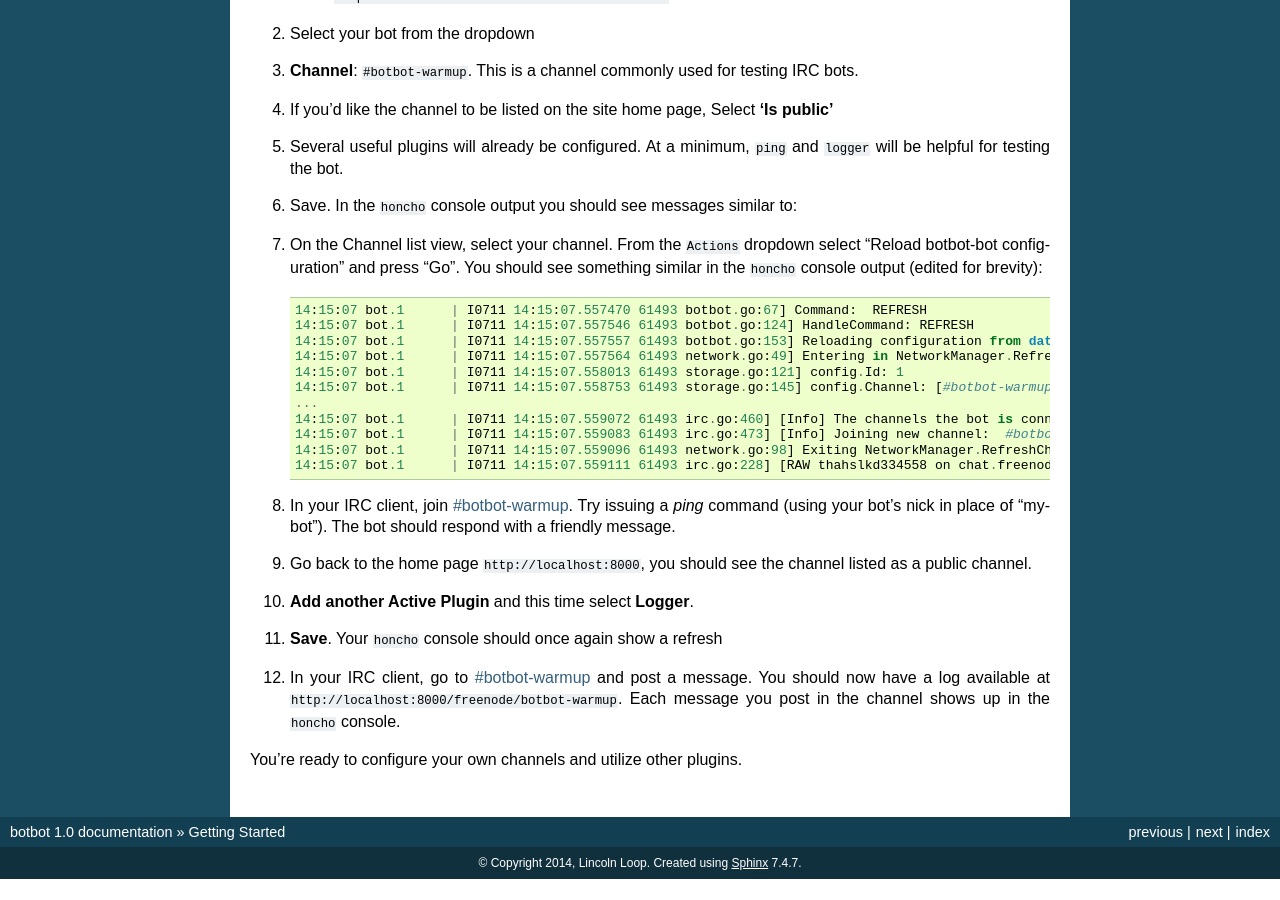
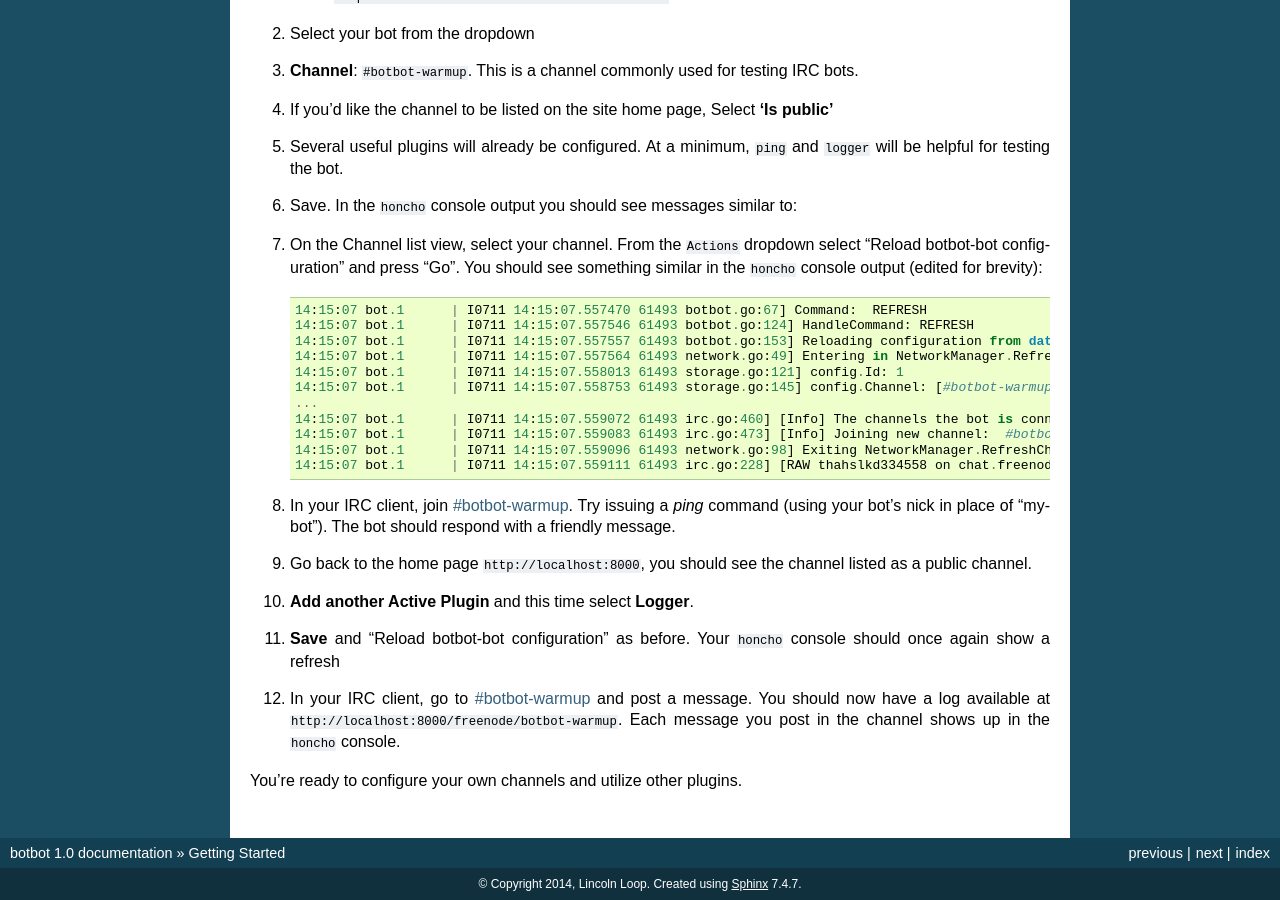
Before and after one commit to BotBotMe/botbot-web, a Sphinx documentation site: the page built from docs/getting_started.rst, in a window 1280 px wide and 900 px high, scrolled down 893 px. Built offline with Sphinx 7.4.7, drawn with Linux system fonts in a browser that asks for light colours; before the commit the page ends 1772 px from its top, so only the background shows below that.

Commit message:
Update instruction to be clear about reloading config

```diff
--- a/docs/getting_started.rst
+++ b/docs/getting_started.rst
@@ -64,7 +64,7 @@ Now that your bot is connected to a network or server, you can start having it j
 8. In your IRC client, join `#botbot-warmup <irc://irc.freenode.net:6667/botbot-warmup>`_. Try issuing a `ping` command (using your bot's nick in place of "mybot"). The bot should respond with a friendly message.
 9. Go back to the home page ``http://localhost:8000``, you should see the channel listed as a public channel.
 10. **Add another Active Plugin** and this time select **Logger**.
-11. **Save**.  Your ``honcho`` console should once again show a refresh
+11. **Save** and "Reload botbot-bot configuration" as before.  Your ``honcho`` console should once again show a refresh
 12. In your IRC client, go to `#botbot-warmup <irc:irc.freenode.net:6667/botbot-warmup>`_ and post a message. You should now have a log available at ``http://localhost:8000/freenode/botbot-warmup``. Each message you post in the channel shows up in the ``honcho`` console.
 
 
```
